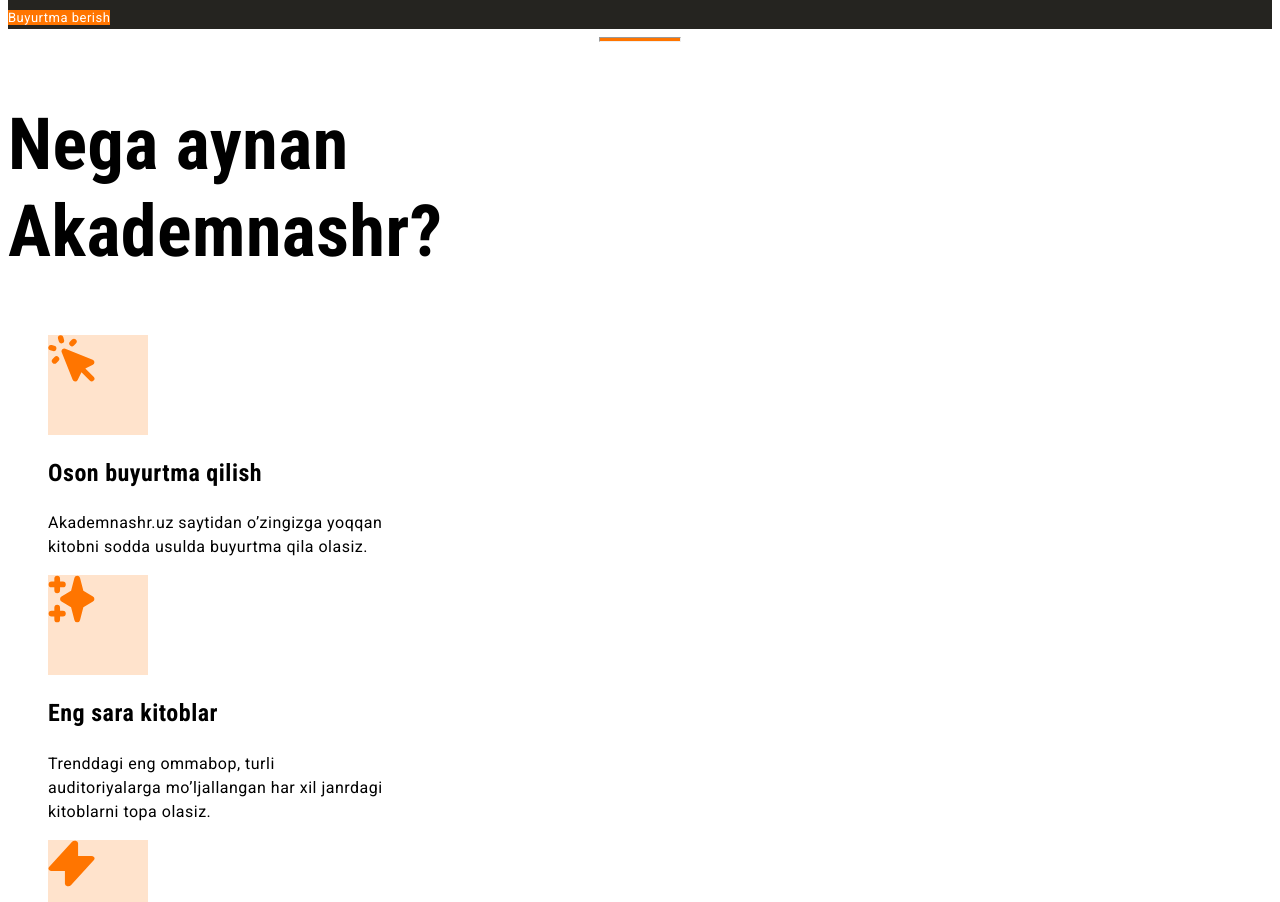
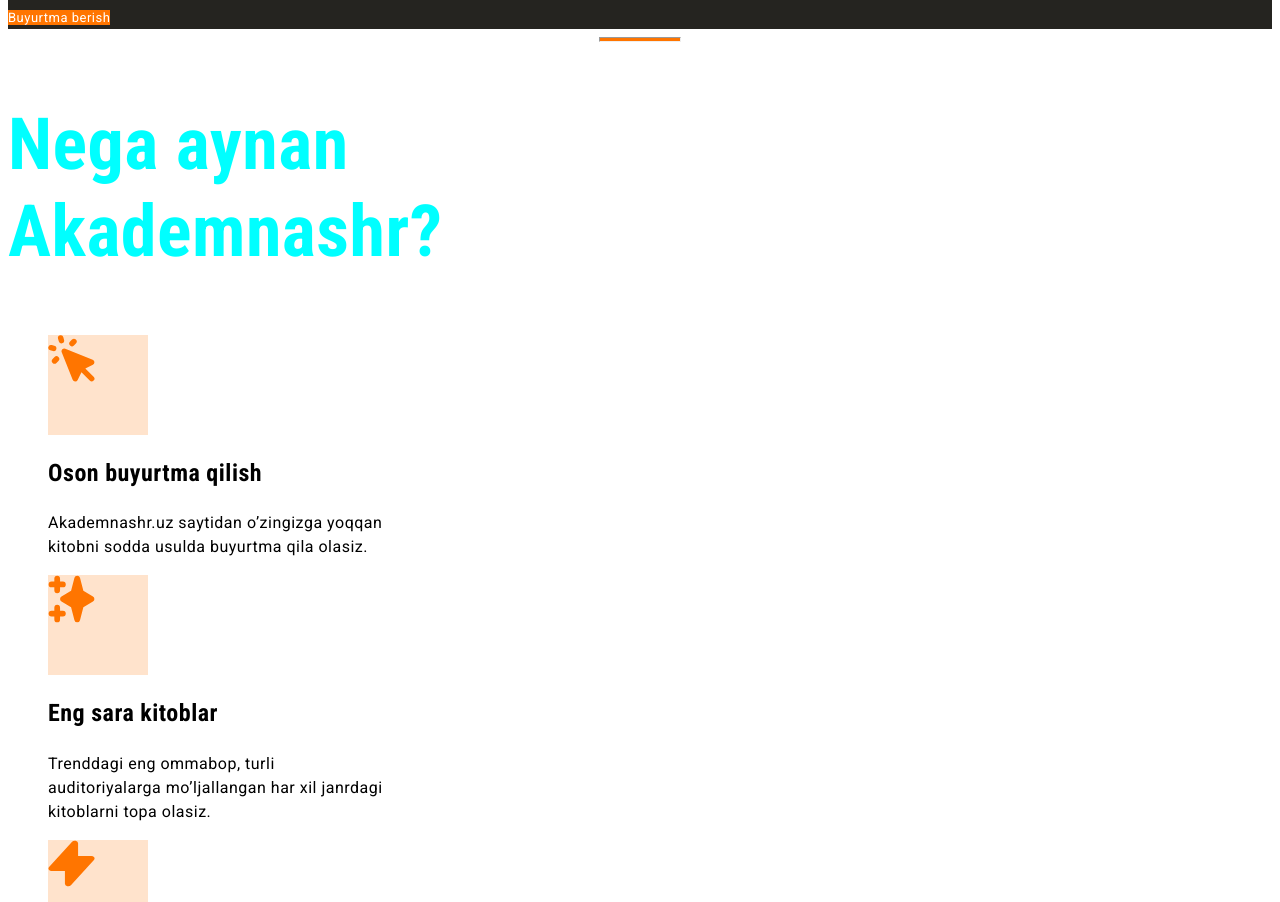
Before and after one commit to javohir1998/akademnashr-sinov-maketi, a plain HTML site: page index.html in a window 1280 px wide. Shown: the part 1037-1939 px from the top of the page. Drawn offline with Linux system fonts and the light colour scheme.

Commit message:
add color feature

```diff
--- a/css/styles.css
+++ b/css/styles.css
@@ -66,7 +66,8 @@ header {
   width: 440px;
   font-size: 72px;
   line-height: 1.2;
-  font-family: "Roboto Condensed", "Roboto", "Arial", sans-serif
+  font-family: "Roboto Condensed", "Roboto", "Arial", sans-serif;
+  color: aqua;
 }
 
 .feature {
```
